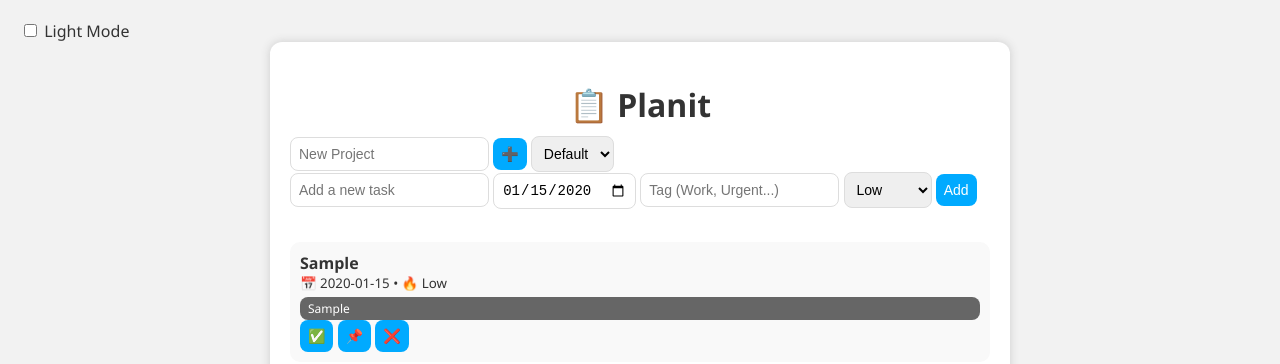
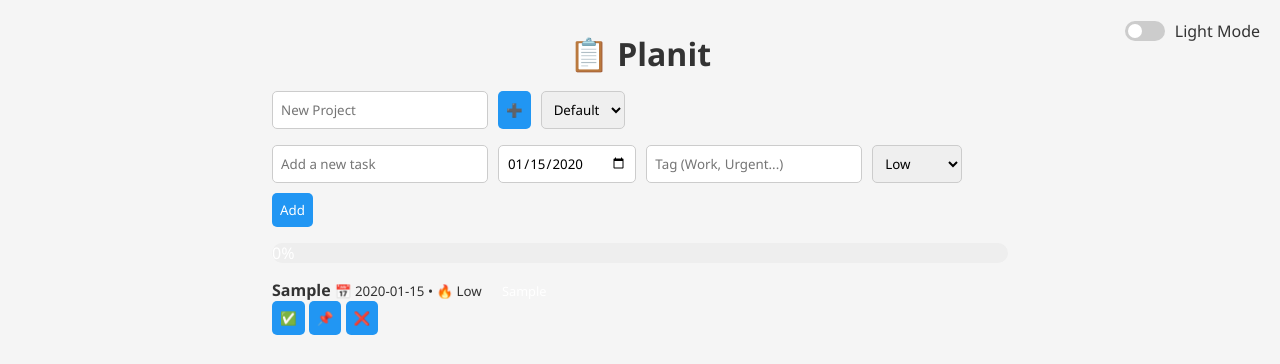
Before and after one commit to sathiya-shree/Planit-To-do, a plain HTML site: page index.html in a window 1280 px wide. Both pictures are taken after typing "Sample", "2020-01-15", "Sample" into the empty fields and a click on the button "Add". Shown: the top 364 px of the page. Drawn offline with Linux system fonts and the light colour scheme.

Commit message:
Update style.css

```diff
--- a/style.css
+++ b/style.css
@@ -1,97 +1,159 @@
+* {
+  box-sizing: border-box;
+  margin: 0;
+  padding: 0;
+  font-family: 'Segoe UI', sans-serif;
+}
+
 body {
-  font-family: 'Segoe UI', sans-serif;
-  background: #f2f2f2;
-  color: #333;
-  margin: 0;
-  padding: 20px;
+  min-height: 100vh;
+  background-color: var(--bg-color);
+  color: var(--text-color);
+  transition: background 0.5s, color 0.5s;
+  overflow-x: hidden;
+  position: relative;
+  z-index: 1;
+}
+
+:root {
+  --bg-color: #f5f5f5;
+  --text-color: #333;
+  --primary-color: #4CAF50;
+  --secondary-color: #eee;
+  --accent-color: #2196F3;
+}
+
+.dark-theme {
+  --bg-color: #121212;
+  --text-color: #eee;
+  --secondary-color: #1e1e1e;
+  --accent-color: #90CAF9;
 }
 
 .container {
-  max-width: 700px;
+  max-width: 800px;
   margin: auto;
-  background: white;
-  padding: 20px;
-  border-radius: 12px;
-  box-shadow: 0 0 10px #ccc;
+  padding: 2rem;
+  position: relative;
+  z-index: 2;
 }
 
 h1 {
   text-align: center;
-  margin-bottom: 10px;
+  margin-bottom: 1rem;
 }
 
-.task-input, .project-controls {
+.theme-toggle {
+  position: absolute;
+  top: 20px;
+  right: 20px;
+  z-index: 10;
+  display: flex;
+  align-items: center;
+  gap: 10px;
+}
+
+.switch {
+  position: relative;
+  display: inline-block;
+  width: 40px;
+  height: 20px;
+}
+.switch input { display: none; }
+.slider {
+  position: absolute;
+  cursor: pointer;
+  top: 0; left: 0;
+  right: 0; bottom: 0;
+  background-color: #ccc;
+  transition: 0.4s;
+  border-radius: 34px;
+}
+.slider:before {
+  position: absolute;
+  content: "";
+  height: 14px; width: 14px;
+  left: 3px; bottom: 3px;
+  background-color: white;
+  transition: 0.4s;
+  border-radius: 50%;
+}
+input:checked + .slider {
+  background-color: var(--primary-color);
+}
+input:checked + .slider:before {
+  transform: translateX(20px);
+}
+
+.project-bar, .task-bar {
   display: flex;
   gap: 10px;
-  margin-bottom: 15px;
+  margin-bottom: 1rem;
   flex-wrap: wrap;
 }
 
 input, select, button {
-  padding: 8px;
-  border: 1px solid #ddd;
-  border-radius: 8px;
-  font-size: 14px;
+  padding: 0.5rem;
+  border: 1px solid #ccc;
+  border-radius: 5px;
 }
 
 button {
-  background: #00aaff;
+  background-color: var(--accent-color);
   color: white;
   border: none;
   cursor: pointer;
 }
-
 button:hover {
-  background: #0077cc;
+  opacity: 0.9;
 }
 
-ul {
+.progress-container {
+  height: 20px;
+  background: var(--secondary-color);
+  border-radius: 10px;
+  overflow: hidden;
+  margin-bottom: 1rem;
+}
+#progressFill {
+  height: 100%;
+  background: var(--primary-color);
+  text-align: center;
+  color: white;
+  line-height: 20px;
+  transition: width 0.4s ease;
+}
+
+ul#taskList {
   list-style: none;
   padding: 0;
 }
 
-li {
-  padding: 10px;
-  background: #f9f9f9;
+.task {
+  background: var(--secondary-color);
+  padding: 1rem;
+  border-radius: 8px;
   margin-bottom: 10px;
-  border-radius: 10px;
-  position: relative;
   display: flex;
-  flex-direction: column;
+  justify-content: space-between;
+  align-items: center;
+  transition: transform 0.3s ease;
 }
 
-.completed {
-  text-decoration: line-through;
-  opacity: 0.7;
+.task.dragging {
+  opacity: 0.5;
 }
 
 .tag {
-  display: inline-block;
   padding: 3px 8px;
-  font-size: 12px;
-  margin-top: 5px;
-  border-radius: 8px;
+  border-radius: 5px;
+  font-size: 0.8rem;
+  margin-left: 8px;
   color: white;
-  background: #666;
 }
+.tag.Work { background-color: #2196F3; }
+.tag.Urgent { background-color: #f44336; }
+.tag.Personal { background-color: #9C27B0; }
 
-.tag-Work { background: #3498db; }
-.tag-Urgent { background: #e74c3c; }
-.tag-Personal { background: #9b59b6; }
-
-.progress-bar {
-  background: #eee;
-  border-radius: 20px;
-  overflow: hidden;
-  height: 20px;
-  margin-bottom: 20px;
-}
-
-#progressFill {
-  background: #4caf50;
-  height: 100%;
-  width: 0%;
-  text-align: center;
-  color: white;
-  font-size: 12px;
-}
+canvas#bgCanvas {
+  positi
```
